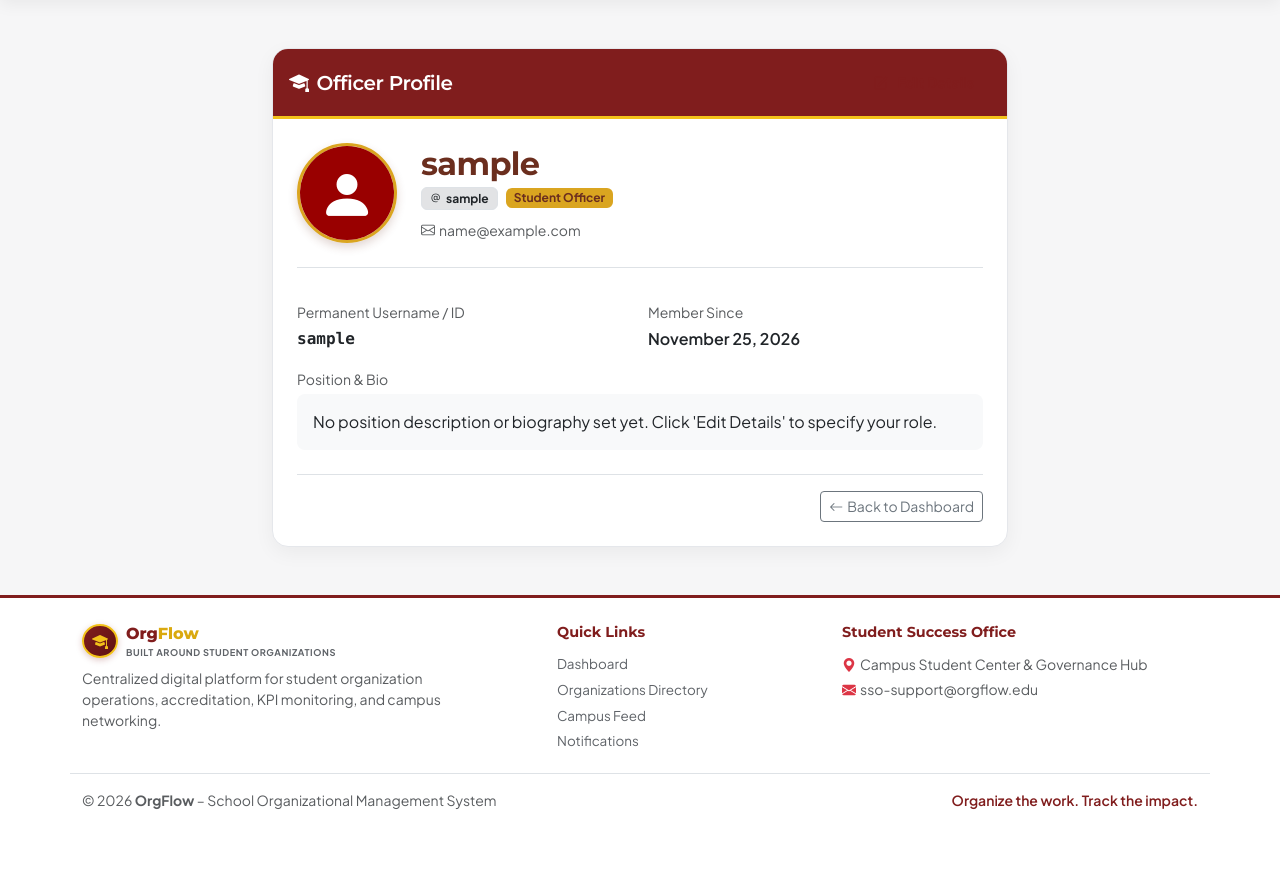
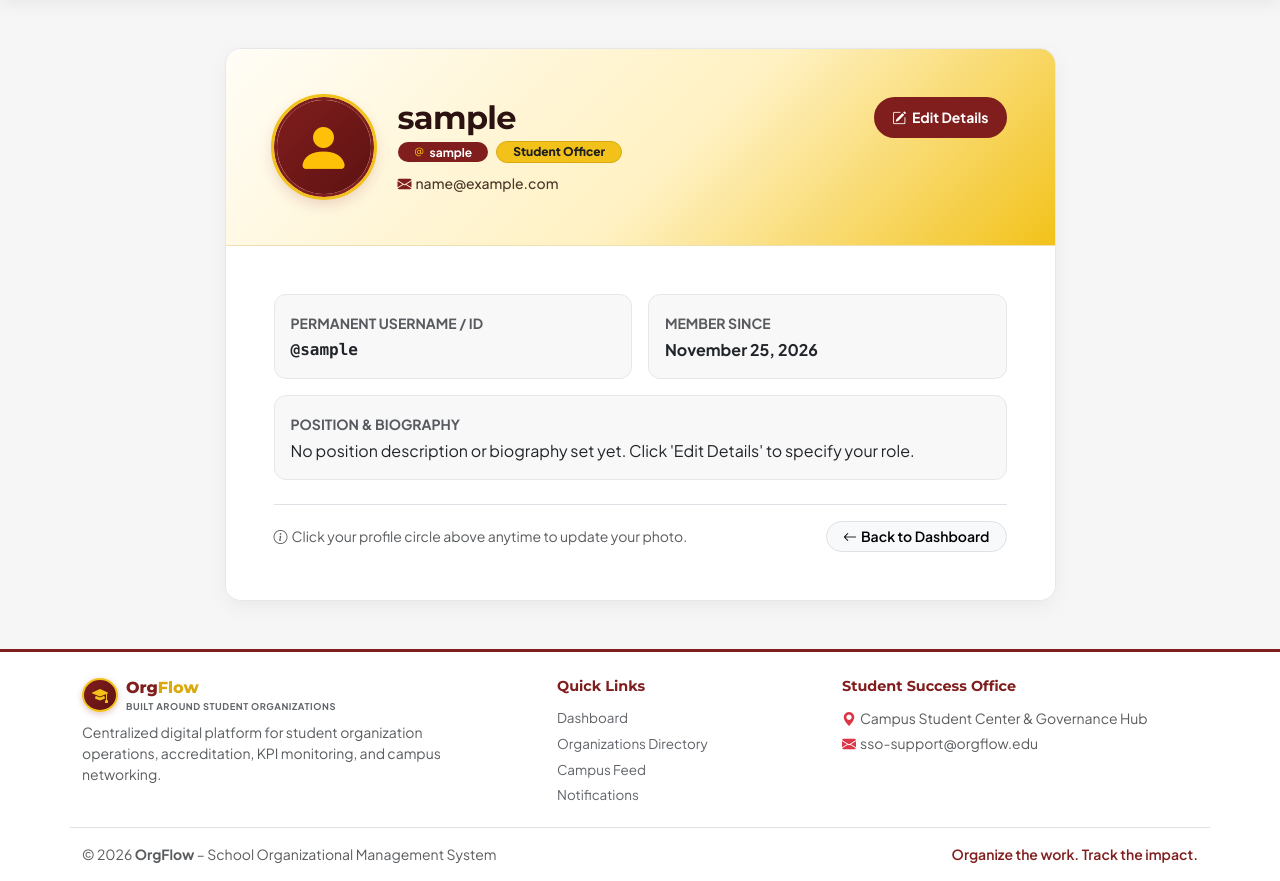
Before and after one commit to duffyAlegarbes/OrgFlow, a Django app: page /profile/ in a window 1280 px wide. Shown: the part 65-946 px from the top of the page. Before the commit the page ends 875 px from the top, so only its background shows below. Run offline with Django 5.2, Linux system fonts and the light colour scheme; the visitor is signed in with stand-in values (Sample User, id 1); data comes from the database, SQL or seed files in the repository; data that the repository does not hold is empty.

Commit message:
style: apply CIT-U inspired branding across officer profile and user settings screens

```diff
--- a/static/css/profile/profile.css
+++ b/static/css/profile/profile.css
@@ -1,13 +1,36 @@
+/* CIT.edu Inspired Profile Slice Styles */
+.cit-profile-hero {
+    background: linear-gradient(135deg, #FFFDF7 0%, #FFF1C2 55%, #F2C21A 100%);
+    border-bottom: 1px solid #EFE0B1;
+}
+
+.cit-pill-maroon {
+    background-color: #801D1D !important;
+    color: #FFFFFF !important;
+    font-weight: 700;
+    border-radius: 999px;
+}
+
+.cit-pill-gold {
+    background-color: #F2C21A !important;
+    color: #1F1F1F !important;
+    font-weight: 800;
+    border-radius: 999px;
+    border: 1px solid #DAA90F;
+}
+
 /* Profile Avatar Container */
 .profile-avatar-container {
     width: 100px;
     height: 100px;
+    min-width: 100px;
     position: relative;
     border-radius: 50%;
-    border: 3px solid #DAA520;
+    border: 3px solid #801D1D;
+    outline: 3px solid #F2C21A;
     overflow: hidden;
     cursor: pointer;
-    box-shadow: 0 4px 10px rgba(107, 46, 30, 0.2);
+    box-shadow: 0 6px 16px rgba(128, 29, 29, 0.2);
 }
 
 .profile-img {
@@ -20,7 +43,7 @@
 .profile-fallback {
     width: 100%;
     height: 100%;
-    background-color: #990000;
+    background: linear-gradient(135deg, #801D1D, #5E1212);
     display: flex;
     align-items: center;
     justify-content: center;
@@ -33,8 +56,8 @@
     left: 0;
     width: 100%;
     height: 100%;
-    background-color: rgba(107, 46, 30, 0.75);
-    color: #F6E6C9;
+    background-color: rgba(128, 29, 29, 0.78);
+    color: #FFF9E6;
     display: flex;
     flex-direction: column;
     align-items: center;
@@ -54,17 +77,16 @@
     opacity: 1;
 }
 
-.bg-gold {
-    background-color: #DAA520 !important;
+.cit-input {
+    background-color: #F8F9FA;
+    border: 1.5px solid #E2E5E9;
+    border-radius: 10px;
 }
 
-.text-garnet {
-    color: #6B2E1E !important;
-}
-
-/* Modal Styling */
-.modal-content {
-    background-color: #FFFFFF;
+.cit-detail-box {
+    background-color: #F8F8F9;
+    border: 1px solid #E5E7EB;
+    border-radius: 12px;
 }
 
 .btn-close-white {
@@ -72,13 +94,14 @@
 }
 
 /* Unsaturated Disabled State for Save Changes Button */
-#saveProfileBtn:disabled,
-.btn-org-primary:disabled {
+#saveProfileBtn:disabled {
     background-color: #b0a59b !important;
     border-color: #9d9389 !important;
     color: #ffffff !important;
     opacity: 0.55 !important;
     filter: grayscale(100%) !important;
     cursor: not-allowed !important;
-    pointer-events: auto !important; /* Ensures the 'not-allowed' cursor shows on hover */
+    pointer-events: auto !important;
+    transform: none !important;
+    box-shadow: none !important;
 }
--- a/templates/profile/profile.html
+++ b/templates/profile/profile.html
@@ -5,23 +5,29 @@
 
 {% block content %}
 <link rel="stylesheet" href="{% static 'css/profile/profile.css' %}">
+<style>
+    .cit-profile-hero { background: linear-gradient(135deg, #FFFDF7 0%, #FFF1C2 55%, #F2C21A 100%); border-bottom: 1px solid #EFE0B1; }
+    .cit-pill-maroon { background-color: #801D1D !important; color: #FFFFFF !important; font-weight: 700; border-radius: 999px; }
+    .cit-pill-gold { background-color: #F2C21A !important; color: #1F1F1F !important; font-weight: 800; border-radius: 999px; border: 1px solid #DAA90F; }
+    .profile-avatar-container { width: 100px; height: 100px; min-width: 100px; position: relative; border-radius: 50%; border: 3px solid #801D1D; outline: 3px solid #F2C21A; overflow: hidden; cursor: pointer; box-shadow: 0 6px 16px rgba(128,29,29,0.2); }
+    .profile-img { width: 100%; height: 100%; object-fit: cover; display: block; }
+    .profile-fallback { width: 100%; height: 100%; background: linear-gradient(135deg, #801D1D, #5E1212); display: flex; align-items: center; justify-content: center; }
+    .avatar-hover-overlay { position: absolute; top: 0; left: 0; width: 100%; height: 100%; background-color: rgba(128,29,29,0.78); color: #FFF9E6; display: flex; flex-direction: column; align-items: center; justify-content: center; opacity: 0; transition: opacity 0.25s ease-in-out; }
+    .avatar-hover-text { font-size: 0.65rem; font-weight: 700; text-transform: uppercase; letter-spacing: 0.5px; }
+    .profile-avatar-container:hover .avatar-hover-overlay { opacity: 1; }
+    .cit-input { background-color: #F8F9FA; border: 1.5px solid #E2E5E9; border-radius: 10px; }
+    .cit-detail-box { background-color: #F8F8F9; border: 1px solid #E5E7EB; border-radius: 12px; }
+    .btn-close-white { filter: invert(1) grayscale(100%) brightness(200%); }
+    #saveProfileBtn:disabled { background-color: #b0a59b !important; border-color: #9d9389 !important; color: #ffffff !important; opacity: 0.55 !important; filter: grayscale(100%) !important; cursor: not-allowed !important; pointer-events: auto !important; transform: none !important; box-shadow: none !important; }
+</style>
 
 <div class="row justify-content-center my-4">
-    <div class="col-md-8">
-        <div class="card card-orgflow">
-            <div class="card-header card-header-org py-3 d-flex justify-content-between align-items-center">
-                <h4 class="mb-0 fs-5"><i class="bi bi-mortarboard-fill me-2"></i>Officer Profile</h4>
-                <!-- Edit Profile Button -->
-                <button type="button" class="btn btn-org-outline btn-sm" data-bs-toggle="modal" data-bs-target="#editProfileModal">
-                    <i class="bi bi-pencil-square me-1"></i>Edit Details
-                </button>
-            </div>
-            <div class="card-body p-4">
+    <div class="col-lg-9 col-md-10">
 
         <!-- Alert Messages -->
         {% if messages %}
             {% for message in messages %}
-                        <div class="alert alert-success alert-dismissible fade show py-2 small" role="alert">
+                <div class="alert alert-success alert-dismissible fade show py-2 small mb-3 rounded-3" role="alert">
                     <i class="bi bi-check-circle-fill me-1"></i> {{ message }}
                     <button type="button" class="btn-close py-2" data-bs-dismiss="alert"></button>
                 </div>
@@ -34,16 +40,18 @@
             <input type="file" name="profile_image" id="profileImageInput" accept="image/*">
         </form>
 
-                <!-- Profile Header -->
-                <div class="d-flex align-items-center gap-4 flex-wrap pb-4 border-bottom">
-
+        <div class="card card-orgflow overflow-hidden">
+            <!-- Warm Golden CIT.edu Profile Hero Header -->
+            <div class="cit-profile-hero p-4 p-lg-5">
+                <div class="d-flex justify-content-between align-items-start flex-wrap gap-4">
+                    <div class="d-flex align-items-center gap-4 flex-wrap">
                         <!-- Clickable Avatar with Hover Overlay -->
                         <div class="profile-avatar-container" id="avatarContainer" title="Click to change profile picture">
                             {% if profile.profile_image %}
                                 <img src="{{ profile.profile_image.url }}" alt="Profile Photo" class="profile-img">
                             {% else %}
                                 <div class="profile-fallback">
-                                <i class="bi bi-person-fill display-4 text-white"></i>
+                                    <i class="bi bi-person-fill display-4 text-warning"></i>
                                 </div>
                             {% endif %}
 
@@ -54,46 +62,63 @@
                         </div>
 
                         <div>
-                        <!-- HIGHLIGHTED FULL NAME AS PRIMARY -->
-                        <h2 class="fw-bold mb-1 text-garnet">
+                            <!-- Highlighted Full Name -->
+                            <h2 class="fw-bold mb-1" style="color: #2D1212;">
                                 {{ profile.full_name|default:user.username }}
                             </h2>
 
-                        <div class="d-flex align-items-center gap-2 mb-2">
-                            <span class="badge bg-secondary-subtle text-dark border px-2 py-1">
-                                <i class="bi bi-at me-1"></i>{{ user.username }}
+                            <div class="d-flex align-items-center gap-2 mb-2 flex-wrap">
+                                <span class="badge cit-pill-maroon px-3 py-1">
+                                    <i class="bi bi-at me-1 text-warning"></i>{{ user.username }}
                                 </span>
-                            <span class="badge bg-gold text-garnet fw-bold px-2 py-1">
+                                <span class="badge cit-pill-gold px-3 py-1">
                                     Student Officer
                                 </span>
                             </div>
 
-                        <span class="text-muted small">
-                            <i class="bi bi-envelope me-1 text-maroon"></i>{{ user.email|default:"No institutional email provided" }}
+                            <span class="small fw-medium" style="color: #4A3728;">
+                                <i class="bi bi-envelope-fill me-1" style="color: #801D1D;"></i>{{ user.email|default:"No institutional email provided" }}
                             </span>
                         </div>
                     </div>
 
-                <!-- Profile Details Display -->
-                <div class="row g-3 mt-3">
-                    <div class="col-md-6">
-                        <label class="form-label text-muted small mb-1">Permanent Username / ID</label>
-                        <p class="fw-semibold fs-6 text-dark mb-0 font-monospace">{{ user.username }}</p>
-                    </div>
-                    <div class="col-md-6">
-                        <label class="form-label text-muted small mb-1">Member Since</label>
-                        <p class="fw-semibold fs-6 text-dark mb-0">{{ user.date_joined|date:"F d, Y" }}</p>
-                    </div>
-                    <div class="col-12">
-                        <label class="form-label text-muted small mb-1">Position & Bio</label>
-                        <div class="p-3 bg-light rounded-3 text-dark">
-                            {{ profile.bio|default:"No position description or biography set yet. Click 'Edit Details' to specify your role." }}
+                    <!-- Edit Details Button -->
+                    <div>
+                        <button type="button" class="btn btn-org-primary btn-sm px-3 py-2" data-bs-toggle="modal" data-bs-target="#editProfileModal">
+                            <i class="bi bi-pencil-square"></i><span>Edit Details</span>
+                        </button>
                     </div>
                 </div>
             </div>
 
-                <div class="mt-4 pt-3 border-top d-flex justify-content-end gap-2">
-                    <a href="{% url 'home:home' %}" class="btn btn-outline-secondary btn-sm">
+            <!-- Profile Details Display -->
+            <div class="card-body p-4 p-lg-5 bg-white">
+                <div class="row g-3">
+                    <div class="col-md-6">
+                        <div class="cit-detail-box p-3 h-100">
+                            <label class="form-label text-muted small fw-bold text-uppercase mb-1">Permanent Username / ID</label>
+                            <p class="fw-bold fs-6 text-dark mb-0 font-monospace">@{{ user.username }}</p>
+                        </div>
+                    </div>
+                    <div class="col-md-6">
+                        <div class="cit-detail-box p-3 h-100">
+                            <label class="form-label text-muted small fw-bold text-uppercase mb-1">Member Since</label>
+                            <p class="fw-bold fs-6 text-dark mb-0">{{ user.date_joined|date:"F d, Y" }}</p>
+                        </div>
+                    </div>
+                    <div class="col-12">
+                        <div class="cit-detail-box p-3">
+                            <label class="form-label text-muted small fw-bold text-uppercase mb-1">Position &amp; Biography</label>
+                            <p class="text-dark mb-0">
+                                {{ profile.bio|default:"No position description or biography set yet. Click 'Edit Details' to specify your role." }}
+                            </p>
+                        </div>
+                    </div>
+                </div>
+
+                <div class="mt-4 pt-3 border-top d-flex justify-content-between align-items-center flex-wrap gap-2">
+                    <small class="text-muted"><i class="bi bi-info-circle me-1"></i>Click your profile circle above anytime to update your photo.</small>
+                    <a href="{% url 'home:home' %}" class="btn btn-light btn-sm rounded-pill border px-3 fw-semibold">
                         <i class="bi bi-arrow-left me-1"></i>Back to Dashboard
                     </a>
                 </div>
@@ -105,10 +130,10 @@
 <!-- Edit Profile Modal -->
 <div class="modal fade" id="editProfileModal" tabindex="-1" aria-labelledby="editProfileModalLabel" aria-hidden="true">
     <div class="modal-dialog modal-dialog-centered">
-        <div class="modal-content card-orgflow border-0">
+        <div class="modal-content card-orgflow border-0 overflow-hidden">
             <div class="modal-header card-header-org py-3">
                 <h5 class="modal-title fs-5" id="editProfileModalLabel">
-                    <i class="bi bi-pencil-fill me-2" style="color: var(--harvest-gold);"></i>Edit Officer Credentials
+                    <i class="bi bi-pencil-fill me-2 text-warning"></i>Edit Officer Credentials
                 </h5>
                 <button type="button" class="btn-close btn-close-white" data-bs-dismiss="modal" aria-label="Close"></button>
             </div>
@@ -116,37 +141,33 @@
                 {% csrf_token %}
                 <input type="hidden" name="update_profile" value="1">
 
-                <div class="modal-body p-4">
-                    <!-- Full Name (Primary Field) -->
+                <div class="modal-body p-4 bg-white">
                     <div class="mb-3">
-                        <label for="fullNameInput" class="form-label">Full Name</label>
-                        <input type="text" class="form-control" id="fullNameInput" name="full_name" value="{{ profile.full_name }}" placeholder="e.g. Juan Dela Cruz" required>
+                        <label for="fullNameInput" class="form-label small fw-bold text-dark">Full Name</label>
+                        <input type="text" class="form-control cit-input" id="fullNameInput" name="full_name" value="{{ profile.full_name }}" placeholder="e.g. Juan Dela Cruz" required>
                         <div class="form-text text-muted small">Your official student name displayed across organization records.</div>
                     </div>
 
-                    <!-- Permanent Username (Locked) -->
                     <div class="mb-3">
-                        <label class="form-label text-muted small">Username (Permanent Account ID)</label>
-                        <input type="text" class="form-control bg-light font-monospace text-muted" value="{{ user.username }}" readonly disabled>
+                        <label class="form-label text-muted small fw-bold">Username (Permanent Account ID)</label>
+                        <input type="text" class="form-control cit-input bg-light font-monospace text-muted" value="{{ user.username }}" readonly disabled>
                     </div>
 
-                    <!-- Institutional Email -->
                     <div class="mb-3">
-                        <label for="emailInput" class="form-label">Institutional Email Address</label>
-                        <input type="email" class="form-control" id="emailInput" name="email" value="{{ user.email }}" placeholder="e.g. officer@university.edu.ph">
+                        <label for="emailInput" class="form-label small fw-bold text-dark">Institutional Email Address</label>
+                        <input type="email" class="form-control cit-input" id="emailInput" name="email" value="{{ user.email }}" placeholder="e.g. officer@university.edu.ph">
                     </div>
 
-                    <!-- Position & Bio -->
                     <div class="mb-3">
-                        <label for="bioInput" class="form-label">Officer Position & Responsibilities</label>
-                        <textarea class="form-control" id="bioInput" name="bio" rows="4" placeholder="e.g. Committee Head for Logistics, Lead Coordinator...">{{ profile.bio }}</textarea>
+                        <label for="bioInput" class="form-label small fw-bold text-dark">Officer Position &amp; Responsibilities</label>
+                        <textarea class="form-control cit-input" id="bioInput" name="bio" rows="4" placeholder="e.g. Committee Head for Logistics, Lead Coordinator...">{{ profile.bio }}</textarea>
                     </div>
                 </div>
 
                 <div class="modal-footer bg-light py-2">
-                    <button type="button" class="btn btn-secondary btn-sm" data-bs-dismiss="modal">Cancel</button>
+                    <button type="button" class="btn btn-light border rounded-pill btn-sm px-3" data-bs-dismiss="modal">Cancel</button>
                     <button type="submit" class="btn btn-org-primary btn-sm" id="saveProfileBtn" disabled>
-                        <i class="bi bi-save me-1"></i>Save Changes
+                        <i class="bi bi-save"></i><span>Save Changes</span>
                     </button>
                 </div>
             </form>
```
Also changed, not shown: static/css/user_settings/user_settings.css (+34 -14 lines), templates/user_settings/settings.html (+43 -24 lines). Lines whose indentation alone changed are shown as unchanged.
